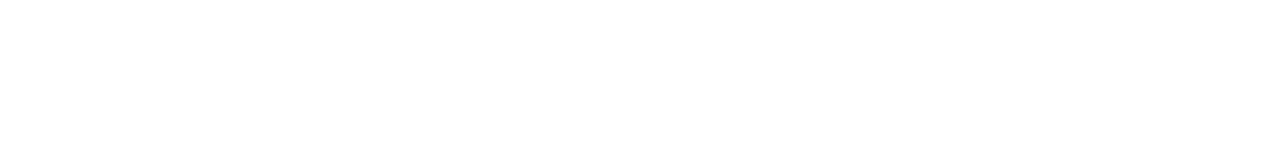
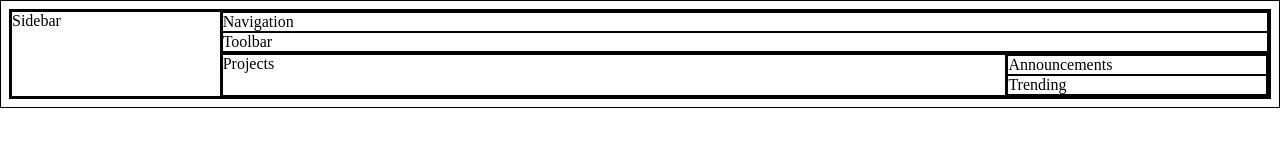
Before and after one commit to NJRFirstOfHisName/admin-dashboard, a plain HTML site: page index.html in a window 1280 px wide. Drawn offline with Linux system fonts and the light colour scheme.

Commit message:
Create grid layout

```diff
--- a/index.html
+++ b/index.html
@@ -9,26 +9,26 @@
 <body>
     <div class="container">
         <div class="sidebar">
-
+            Sidebar
         </div>
         <div class="header">
             <div class="navigation">
-
+                Navigation
             </div>
             <div class="toolbar">
-
+                Toolbar
             </div>
         </div>
         <div class="content">
             <div class="projects">
-
+                Projects
             </div>
             <div class="highlights">
                 <div class="announcements">
-
+                    Announcements
                 </div>
                 <div class="trending">
-
+                    Trending
                 </div>
             </div>
 
--- a/style.css
+++ b/style.css
@@ -0,0 +1,31 @@
+* {
+    border: 1px solid black;
+}
+
+.container {
+    display: grid;
+    grid-template-columns: minmax(200px, 1fr) 5fr;
+}
+
+.header, .content {
+    grid-column: 2 / 3;
+}
+
+.content {
+    display: grid;
+    grid-template-columns: 3fr 1fr;
+}
+
+.sidebar {
+    grid-column: 1 / 2;
+    display: grid;
+    grid-row: span 2;
+}
+
+.projects {
+    grid-column: 1 / 2;
+}
+
+.announcements, .trending {
+    grid-column: 2 / 3;
+}
```
